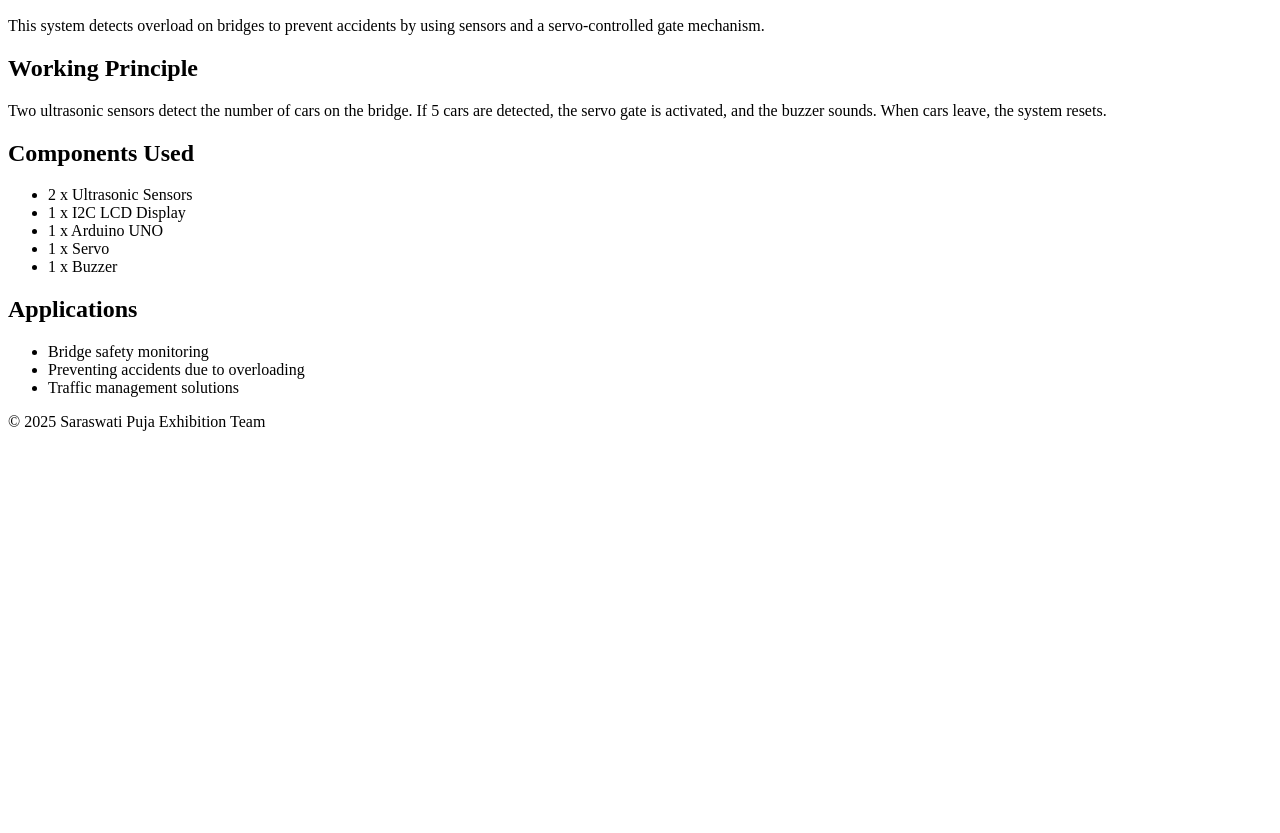
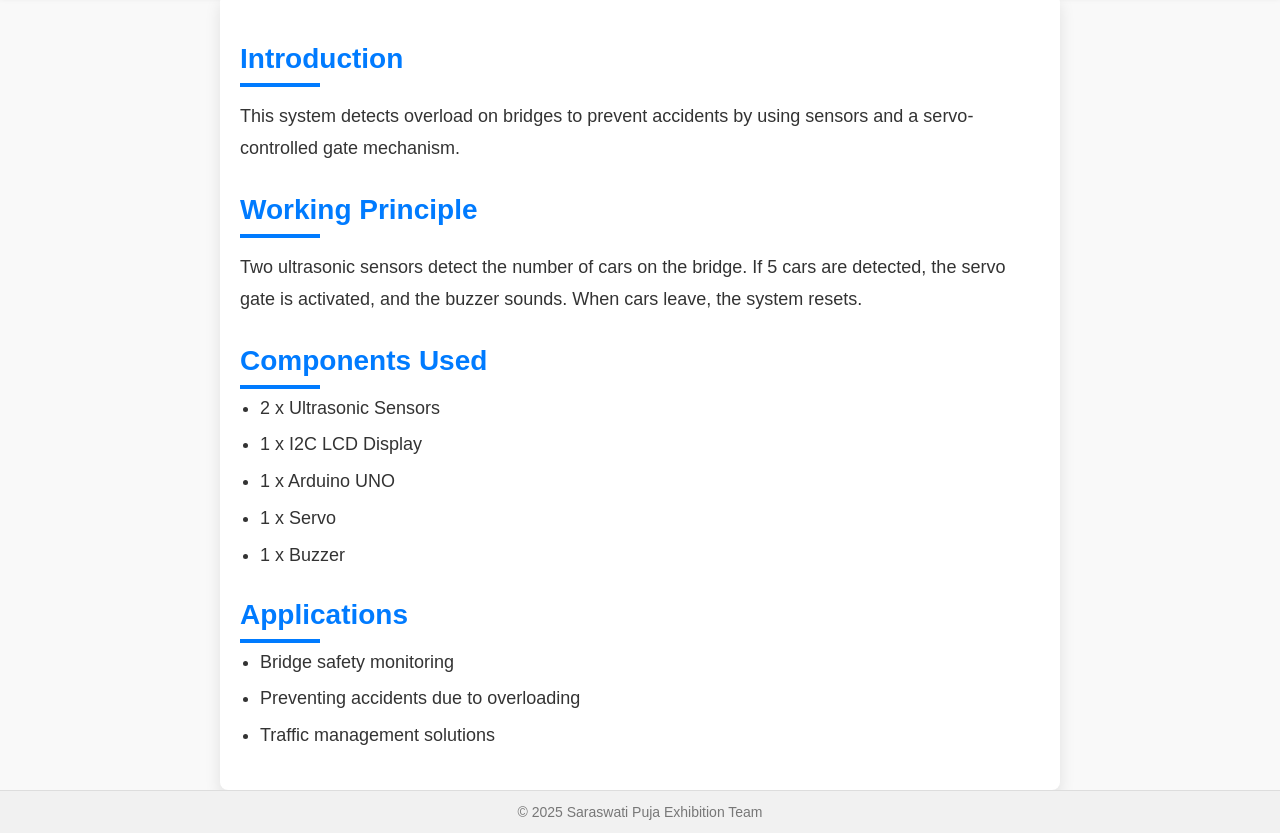
Before and after one commit to Wasifdevoloper/Exhibition-Projects, a plain HTML site: page project1.html in a window 1280 px wide. Shown: the part 110-943 px from the top of the page. Before the commit the page ends 800 px from the top, so only its background shows below. Drawn offline with Linux system fonts and the light colour scheme; files that its build step writes are made by us from their sources; the site is published under a folder, as on GitHub Pages, so addresses that start at the root find nothing.

Commit message:
Update project1.html

```diff
--- a/project1.html
+++ b/project1.html
@@ -6,8 +6,9 @@
     <meta name="viewport" content="width=device-width, initial-scale=1.0">
     <title>Bridge Overload Detection System</title>
 
-    <link rel="stylesheet" href="/css/project1.css"> <!-- Link to the new project1.css for custom styles -->
+    <link rel="stylesheet" href="project1.css"> <!-- Link to the new project1.css for custom styles -->
 </head>
+
 
 <body>
     <!-- Header Section -->
```
